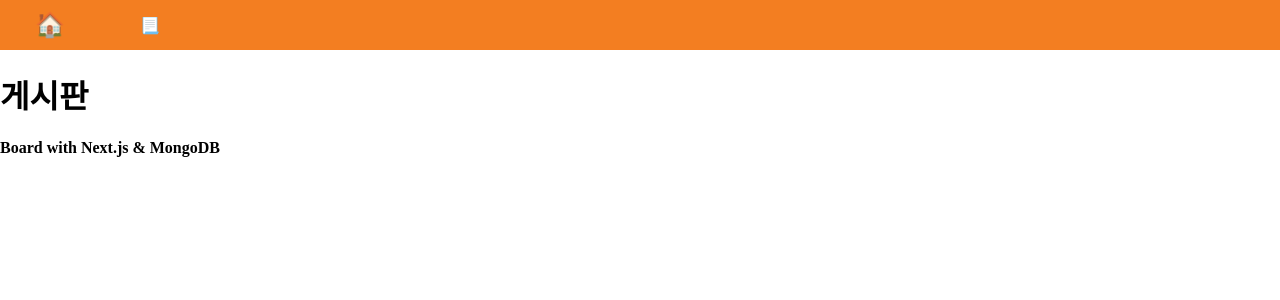
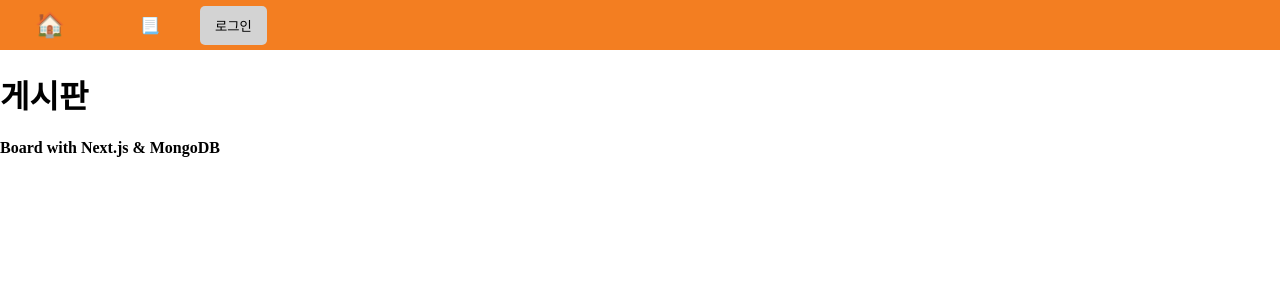
Before and after one commit to rosenfence/nextjs-board, a Next.js app: page / in a window 1280 px wide. Shown: the top 300 px of the page. Built offline with nearby package versions, Linux system fonts and the light colour scheme; no server answers.

Commit message:
feat: gitHub OAuth 로그인/로그아웃 구현

```diff
--- /dev/null
+++ b/components/LoginButton.js
@@ -0,0 +1,14 @@
+'use client';
+import { signIn } from 'next-auth/react';
+
+export default function LoginButton() {
+  return (
+    <button
+      onClick={() => {
+        signIn();
+      }}
+    >
+      로그인
+    </button>
+  );
+}
--- /dev/null
+++ b/components/LogoutButton.js
@@ -0,0 +1,14 @@
+'use client';
+import { signOut } from 'next-auth/react';
+
+export default function LogoutButton() {
+  return (
+    <button
+      onClick={() => {
+        signOut();
+      }}
+    >
+      로그아웃
+    </button>
+  );
+}
--- a/components/Navbar.js
+++ b/components/Navbar.js
@@ -1,6 +1,13 @@
 import Link from 'next/link';
+import LoginButton from './LoginButton';
+import { getServerSession } from 'next-auth';
+import { authOptions } from '@/pages/api/auth/[...nextauth]';
+import LogoutButton from './LogoutButton';
 
-export default function Navbar() {
+export default async function Navbar() {
+  let session = await getServerSession(authOptions);
+  console.log(session);
+
   return (
     <div className='navbar'>
       <Link prefetch={false} href='/' className='navbar-link'>
@@ -9,6 +16,8 @@ export default function Navbar() {
       <Link prefetch={false} href='/list' className='navbar-link'>
         📃
       </Link>
+      {session === null ? <></> : <span>{session.user.name}</span>}
+      {session === null ? <LoginButton /> : <LogoutButton />}
     </div>
   );
 }
```
